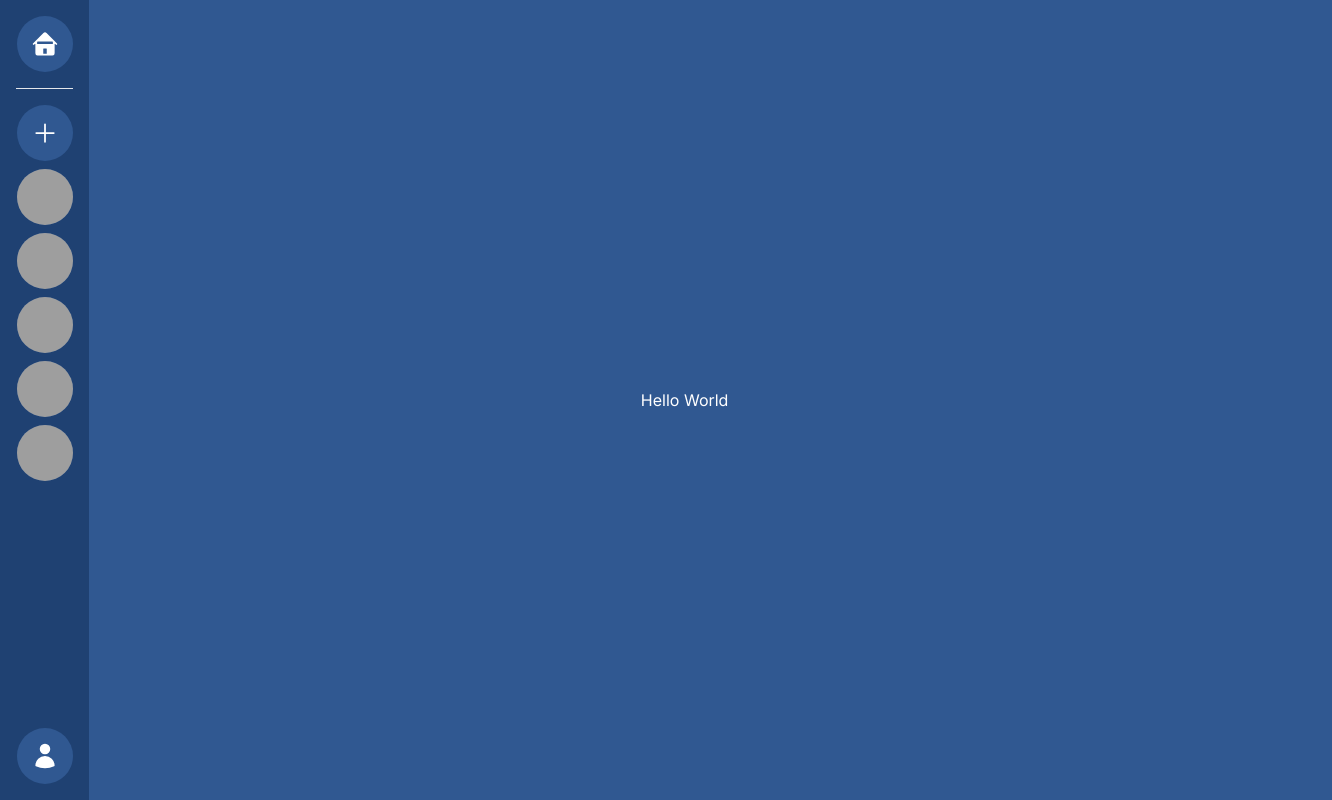
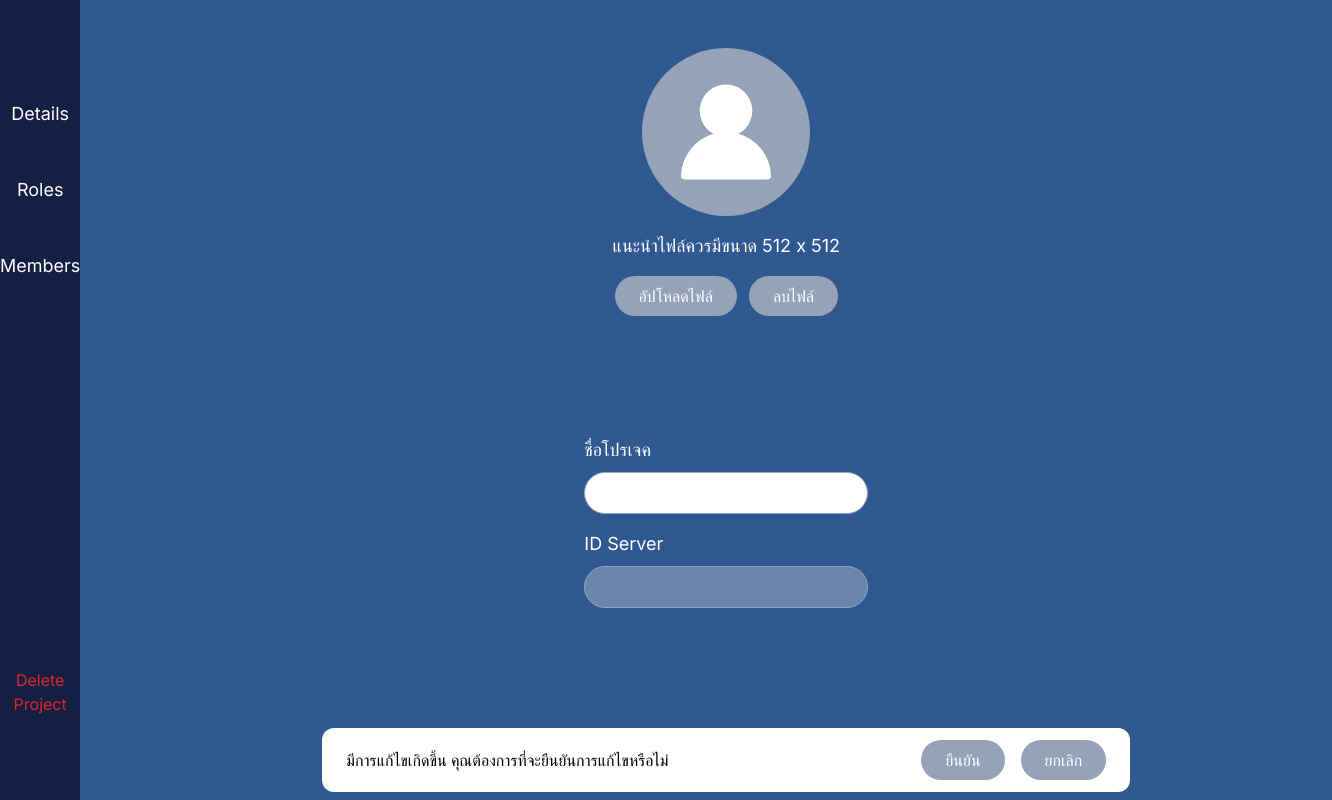
Before and after one commit to poompongphun/disro, a Next.js app: page /setting in a window 1280 px wide. Shown: the whole page, 1332 px wide, since content can reach past the window. Built offline with nearby package versions, Linux system fonts and the light colour scheme; grey boxes are pictures that could not be loaded.

Commit message:
:lipstick: : update ui

```diff
--- a/app/setting/page.tsx
+++ b/app/setting/page.tsx
@@ -1,8 +1,7 @@
+import SettingProject from "@/components/Project/Setting/SettingProject";
 const setting = () => {
     return (
-      <div className="flex justify-center items-center h-full">
-        <h1>Hello World</h1>
-      </div>
+        <SettingProject/>
     );
   };
 
--- a/components/Layouts/MainLayout.tsx
+++ b/components/Layouts/MainLayout.tsx
@@ -3,12 +3,17 @@ import React from "react";
 import { usePathname } from "next/navigation";
 import AuthLayout from "./AuthLayout";
 import HomeLayout from "./HomeLayout";
-
+import SettingLayout from "./SettingLayout";
 const MainLayout = ({ children }: { children: React.ReactNode }) => {
   const pathname = usePathname();
   const isLayoutNeeded = [`/login`, `/register`].includes(pathname);
   const LayoutComponent = isLayoutNeeded ? AuthLayout : HomeLayout;
-  return <LayoutComponent>{children}</LayoutComponent>;
+  if (pathname === `/setting`) {
+    return <SettingLayout>{children}</SettingLayout>;
+  }
+  else {
+    return <LayoutComponent>{children}</LayoutComponent>;
+  }
 };
 
 export default MainLayout;
--- /dev/null
+++ b/components/Layouts/SettingLayout.tsx
@@ -0,0 +1,41 @@
+import React from "react";
+
+const buttonPath = [{
+    name: "Details",
+    path: "/setting",
+},
+{
+    name: "Roles",
+    path: "/setting/roles",
+},
+{
+    name: "Members",
+    path: "/setting/members",
+}]
+
+
+const SettingLayout = ({ children }: { children: React.ReactNode }) => {
+    return (
+        <div className="flex flex-row text-center h-screen w-screen">
+            <div className="flex flex-col bg-[#132043] w-1/5 py-10 justify-between">
+                <div className="flex-1 py-5 my-6 w-full">
+                    <div className="flex flex-col gap-y-4 text-lg">
+                        {buttonPath.map((item) => (
+                            <button type="button" key={item.path} className="hover:bg-[#1F4172] py-4"
+                            onClick={()=>{
+                                alert(item.name)
+                            }}>{item.name}</button>
+                        ))}
+                    </div>
+                </div>
+                <button className="py-5 my-6 w-full hover:bg-[#1F4172] text-red-600"
+                onClick={()=>{
+                    alert("Delete Project")
+                }}>Delete Project</button>
+            </div>
+            {children}
+        </div>
+    );
+};
+
+export default SettingLayout;
--- /dev/null
+++ b/components/Project/Setting/SettingProject.tsx
@@ -0,0 +1,63 @@
+'use client';
+import React, { useEffect, useState } from "react";
+const SettingProject = () => {
+
+    const [havechange, setHavechange] = useState(false);
+    const [serverName, setServerName] = useState("");
+
+    useEffect(() => {
+        console.log('havechange', havechange);
+        setHavechange(true);
+    }, [serverName]);
+
+    return (
+        <div className="flex flex-col w-full my-auto mx-10 gap-y-20">
+            <div className="flex flex-col items-center gap-y-4 my-10">
+                <div className="rounded-full bg-slate-400 p-6 ">
+                    <svg xmlns="http://www.w3.org/2000/svg" width="120" height="120" viewBox="0 0 24 24"><path fill="currentColor" d="M12 2.5a5.25 5.25 0 0 0-2.519 9.857a9.005 9.005 0 0 0-6.477 8.37a.75.75 0 0 0 .727.773H20.27a.75.75 0 0 0 .727-.772a9.005 9.005 0 0 0-6.477-8.37A5.25 5.25 0 0 0 12 2.5Z" /></svg>
+                </div>
+                <p className="text-lg">แนะนำไฟล์ควรมีขนาด 512 x 512</p>
+                <div className="flex flex-row gap-3">
+                    <button className="bg-slate-400 rounded-full text-white px-6 py-2">อัปโหลดไฟล์</button>
+                    <button className="bg-slate-400 rounded-full text-white px-6 py-2">ลบไฟล์</button>
+                </div>
+            </div>
+            <div className="flex flex-col px-20">
+                <form className="flex flex-col gap-y-4 px-96">
+                    <div className="flex flex-col gap-y-2 ">
+                        <label
+                        className="text-lg text-start">ชื่อโปรเจค</label>
+                        <input
+                        className="border border-slate-400 rounded-full px-6 py-2 text-black"
+                        type="text"
+                        value={serverName}
+                        onInput={(e)=>{
+                            setServerName(e.currentTarget.value)
+                        }}/>
+                    </div>
+                    <div className="flex flex-col gap-y-2 ">
+                        <label
+                        className="text-lg text-start">ID Server</label>
+                        <input
+                        className="border border-slate-400 rounded-full px-6 py-2 text-black"
+                        type="text"
+                        disabled
+                        />
+                    </div>
+                </form>
+            </div>
+
+           {havechange == true && <footer className="flex flex-row justify-center mt-10">
+                <div className="flex flex-row bg-white w-2/3 rounded-xl py-3 items-center justify-between px-6">
+                    <p className="text-black text-start">มีการแก้ไขเกิดขึ้น คุณต้องการที่จะยืนยันการแก้ไขหรือไม่</p>
+                    <div className="flex flex-row gap-x-4">
+                        <button className="bg-slate-400 rounded-full text-white px-6 py-2">ยืนยัน</button>
+                        <button className="bg-slate-400 rounded-full text-white px-6 py-2">ยกเลิก</button>
+                    </div>
+                </div>
+            </footer>}
+        </div>
+    );
+}
+
+export default SettingProject;
```
